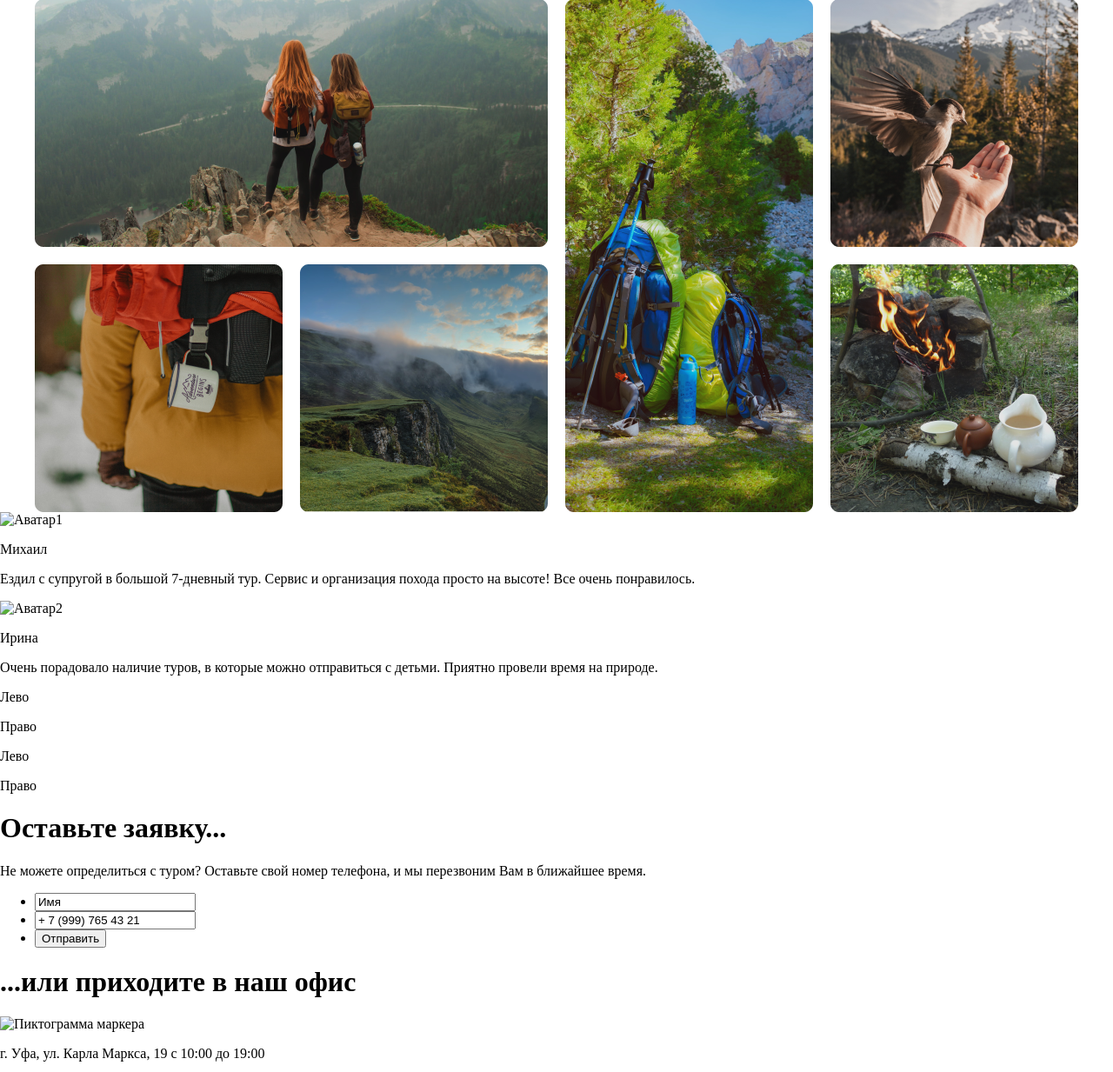
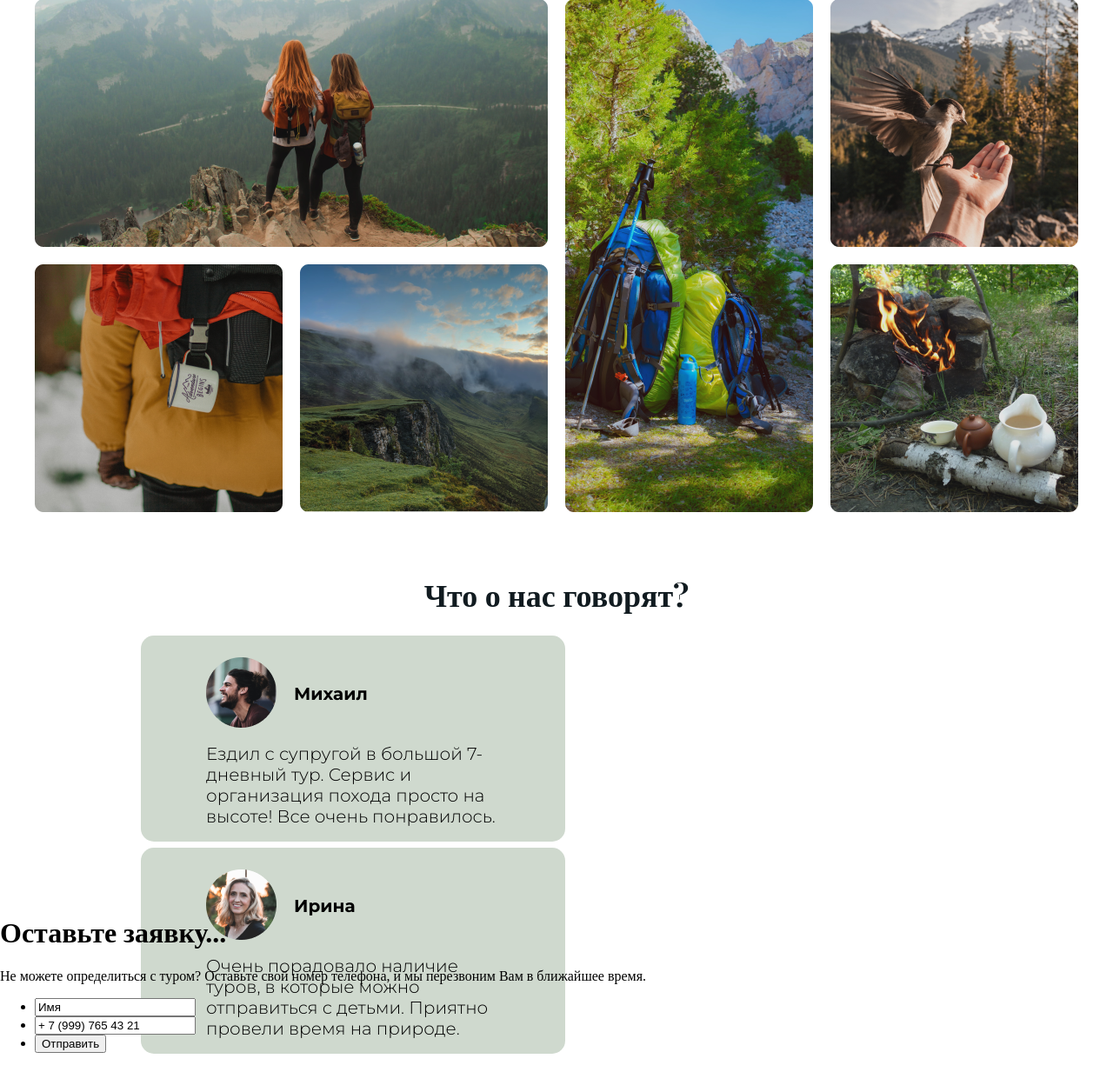
Before and after one commit to tomright/home, a PHP site: page / in a window 1280 px wide; the page is wider, and only the part inside the window is pictured. Shown: the part 2630-3863 px from the top of that part at 87% size. Run offline with PHP 8.4, Linux system fonts and the light colour scheme.

Commit message:
Начал делать фидбеки

```diff
--- a/bashtour.test/www/index.html
+++ b/bashtour.test/www/index.html
@@ -156,23 +156,22 @@
       </div>
     </div>
     <div class="sayabout">
+      <h1>Что о нас говорят?</h1>
       <div class="aboutus">
-        <img src="#" alt="Аватар1" />
-        <p>Михаил</p>
-        <p>
+        <img src="/img/photo.png" alt="Аватар1" />
+        <p class="username">Михаил</p>
+        <p class="feedback">
           Ездил с супругой в большой 7-дневный тур. Сервис и организация
           похода просто на высоте! Все очень понравилось.
         </p>
       </div>
       <div class="aboutus">
-        <img src="#" alt="Аватар2" />
-        <p>Ирина</p>
-        <p>
+        <img src="/img/photo1.png" alt="Аватар2" />
+        <p class="username">Ирина</p>
+        <p class="feedback">
           Очень порадовало наличие туров, в которые можно отправиться с
           детьми. Приятно провели время на природе.
         </p>
-        <p>Лево</p>
-        <p>Право</p>
       </div>
       <p>Лево</p>
       <p>Право</p>
--- a/bashtour.test/www/style.css
+++ b/bashtour.test/www/style.css
@@ -375,10 +375,65 @@ grid-area: img74;
 
   margin: 0 auto;
   }
-  /* .howitwas { */
-  /* display: inline-block; */
-  /* justify-content: center; */
-  /* } */
-/* .imghowitwas > img { */
+  .sayabout {
+    margin: 0 auto;
+    width: 996px;
+height: 375px;
+  }
+.sayabout > h1 {
+  font-family: 'Playfair Display';
+font-style: normal;
+font-weight: 700;
+font-size: 36px;
+line-height: 48px;
 
-/* } */
+/* identical to box height */
+
+color: #111B20;
+text-align: center;
+margin-top: 70px;
+}
+.aboutus {
+  display: inline-block;
+  width: 488px;
+height: 237px;
+left: 222px;
+top: 3405px;
+margin: 0 auto;
+margin-left: 20px;
+
+background: #CFD9CE;
+border-radius: 15px;
+}
+.username {
+  position: relative;
+  top: -50px;
+  left: 176px;
+  font-family: 'Montserrat';
+font-style: normal;
+font-weight: 700;
+font-size: 20px;
+line-height: 24px;
+
+color: #000000;
+}
+.feedback {
+position: relative;
+left: 75px;
+bottom: 25px;
+font-family: 'Montserrat';
+font-style: normal;
+font-weight: 300;
+font-size: 20px;
+line-height: 24px;
+width: 339px;
+height: 96px;
+
+
+color: #000000;
+}
+.aboutus > img {
+  position: relative;
+  top: 25px;
+  left: 75px;
+}
```
Also changed, not shown: bashtour.test/www/img/photo.png (added), bashtour.test/www/img/photo1.png (added).
